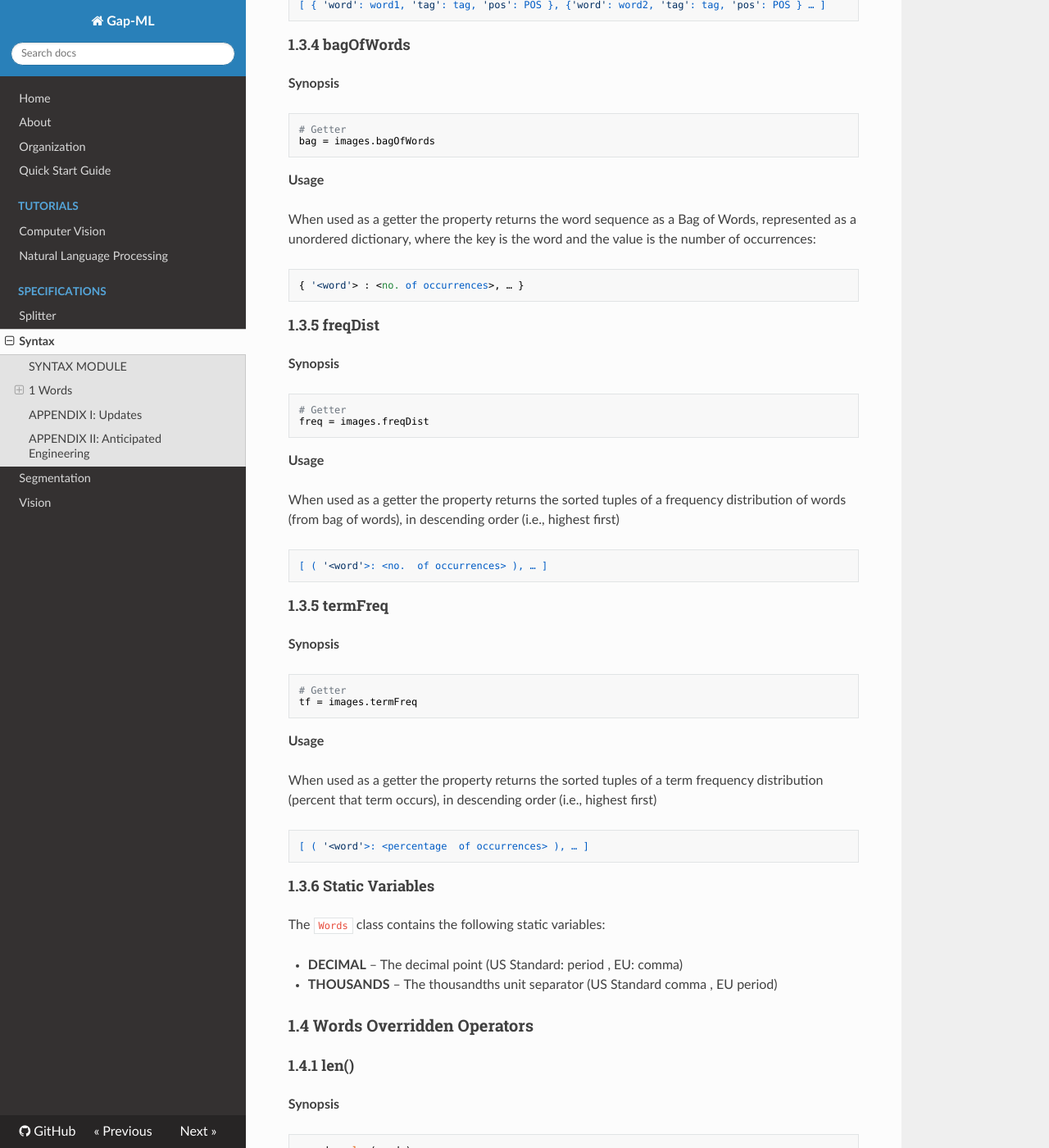
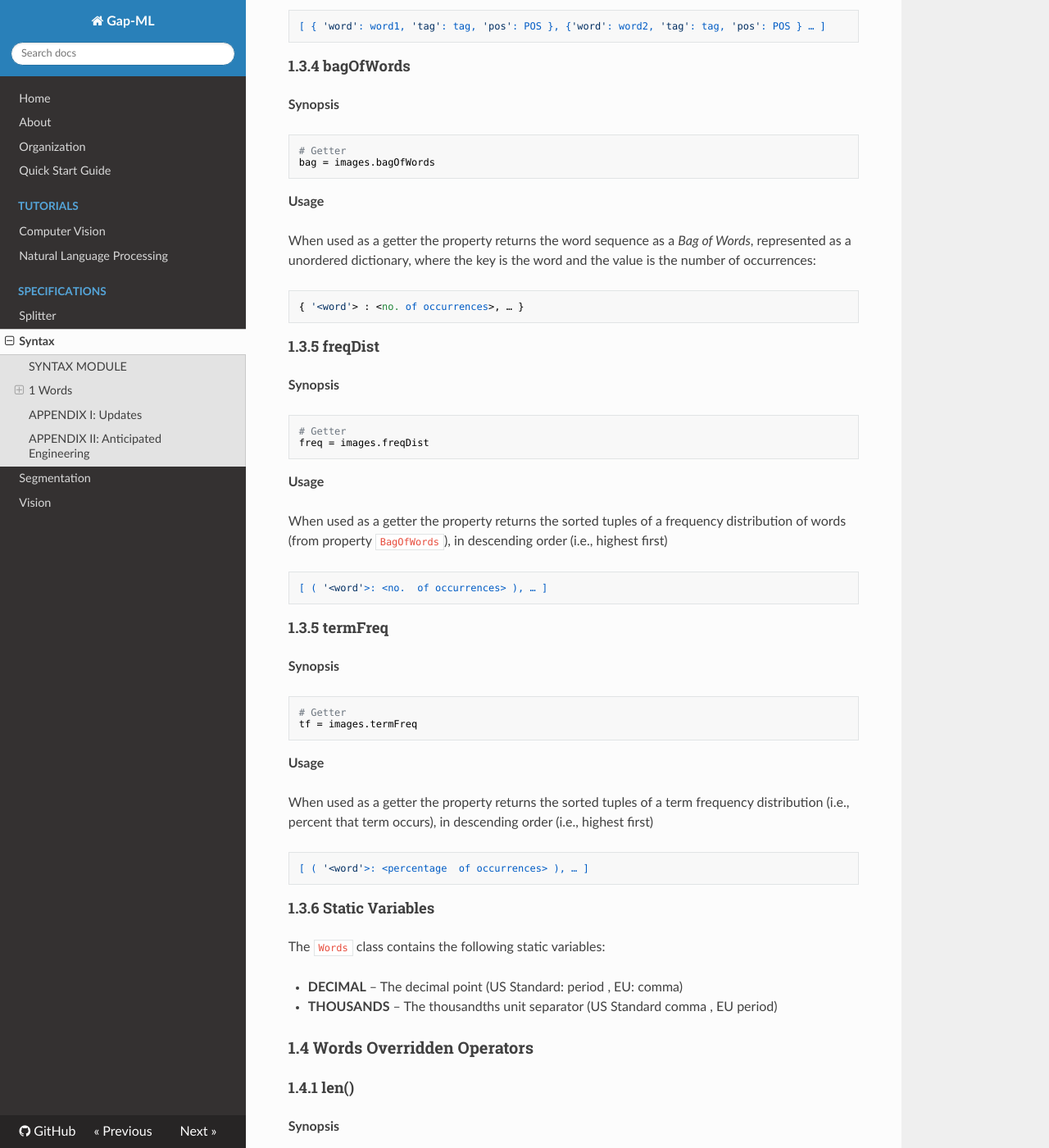
Before and after one commit to andrewferlitsch/Gap, an MkDocs documentation site: the page built from docs/specs/syntax_spec.md, in a window 1280 px wide and 1400 px high, scrolled down 5146 px. Shown: the whole window at 82% size. Built offline with MkDocs 1.6.1, drawn with Linux system fonts in a browser that asks for light colours; nearby versions of some CDN libraries; some of the changed text lies outside the part shown.

Commit message:
Update syntax_spec.md

````diff
--- a/docs/specs/syntax_spec.md
+++ b/docs/specs/syntax_spec.md
@@ -43,7 +43,7 @@ Words( text, flags … )
 
 **punct:** Keep/classify `True` or remove ``False`` punctuation.
 
-**stopwords:** Keep `True` all stop words or remove `False`. If True, it supersedes all other flags. If False, other flags may be used to include specific categories. The stop words are a superset of the Porter list.
+**stopwords:** Keep `True` all stop words or remove `False`. If `True`, it supersedes all other flags. If `False`, other flags may be used to include specific categories. The stop words are a superset of the *Porter* list.
 
 **stem:** Value indicating which stemmer to use:
     - builtin: gap
@@ -198,7 +198,7 @@ bag = images.bagOfWords
 
 **Usage**
 
-When used as a getter the property returns the word sequence as a Bag of Words, represented as a unordered dictionary, where the key is the word and the value is the number of occurrences:
+When used as a getter the property returns the word sequence as a *Bag of Words*, represented as a unordered dictionary, where the key is the word and the value is the number of occurrences:
 
     { '<word'> : <no. of occurrences>, … }
 
@@ -213,7 +213,7 @@ freq = images.freqDist
 
 **Usage**
 
-When used as a getter the property returns the sorted tuples of a frequency distribution of words (from bag of words), in descending order (i.e., highest first)
+When used as a getter the property returns the sorted tuples of a frequency distribution of words (from property `BagOfWords`), in descending order (i.e., highest first)
 
     [ ( '<word'>: <no.  of occurrences> ), … ]
 
@@ -228,7 +228,7 @@ tf = images.termFreq
 
 **Usage**
 
-When used as a getter the property returns the sorted tuples of a term frequency distribution (percent that term occurs), in descending order (i.e., highest first)
+When used as a getter the property returns the sorted tuples of a term frequency distribution (i.e., percent that term occurs), in descending order (i.e., highest first)
 
     [ ( '<word'>: <percentage  of occurrences> ), … ]
 
@@ -250,7 +250,7 @@ nwords = len(words)
 
 **Usage**
 
-The `len()` `(__len__)` operator is overridden to return  the number of NLP tokenized words.
+The `len()` `(__len__)` operator is overridden to return the number of NLP tokenized words.
 
 #### 1.4.2  +=
 
@@ -417,9 +417,9 @@ City[,](Full-State|Abbr-State)
 (Sex|Gender)[:] (M|F|Male|Female)
 ```
 
-+ `_conversion()` – This method performs the fifth phase of NLP preprocessing of the tokenized words of converting Standard to Metric (standard=True) and vice-versa (metric=True).
++ `_conversion()` – This method performs the fifth phase of NLP preprocessing of the tokenized words of converting Standard to Metric (`standard=True`) and vice-versa (`metric=True`).
 <br/><br/>
-+ `_partsofspeech()` – This method performs the sixth phase of NLP preprocessing of the tokenized words of tagging words with their parts of speech tag (using NLTK).
++ `_partsofspeech()` – This method performs the sixth phase of NLP preprocessing of the tokenized words of tagging words with their parts of speech tag (using *NLTK*).
 
 ### 1.5 Words Public Methods
 
````
Also changed, not shown: other parts of docs/specs/syntax_spec.md (+2 -3 lines).
